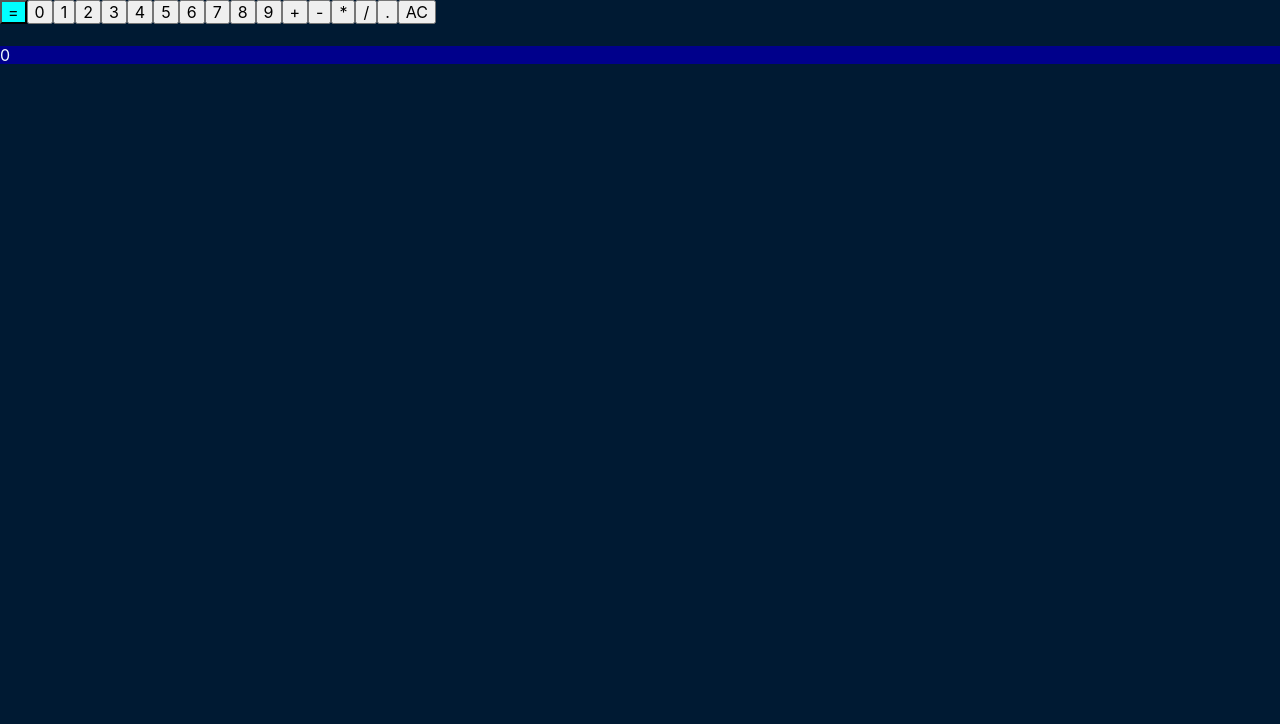
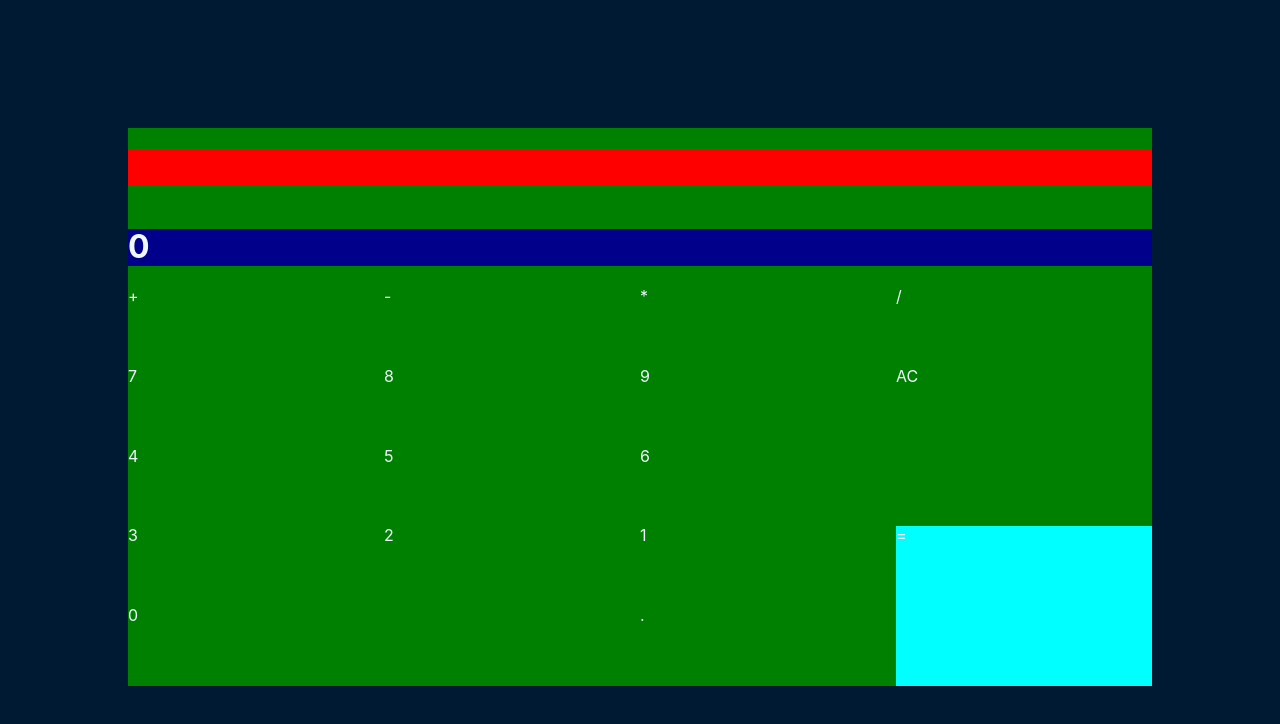
Before and after one commit to v86861062/fcc-javascript-calculator, a React (Create React App) app: page / in a window 1280 px wide. Shown: the top 724 px of the page. Built offline with nearby package versions, Linux system fonts and the light colour scheme.

Commit message:
Refactor handleClick

```diff
--- a/src/App.js
+++ b/src/App.js
@@ -23,7 +23,7 @@ class App extends Component {
   }
 
   handleClickNumber = (event) => {
-    let n = event.target.value
+    let n = event.target.dataset.number
     this.setState(prevState => ({
       display: isStartZero.test(prevState.display) ?
                   n :prevState.display + n,
@@ -42,7 +42,7 @@ class App extends Component {
   }
 
   handleClickOperator = (event) => {
-    let o = event.target.value
+    let o = event.target.dataset.operator
     this.setState(prevState => ({
       display: o,
       formula: endsWithOperator.test(prevState.formula) ?
@@ -81,31 +81,30 @@ class App extends Component {
   render() {
     const { display, formula} = this.state
     return (
-      <div className="test">
-          <button id="equals" onClick={this.handleClickEquals}>=</button>
+      <div className="calculator">
+        <div id="equals" onClick={this.handleClickEquals}>=</div>
 
-          <button id="zero"  value='0' onClick={this.handleClickNumber}>0</button>
-          <button id="one"   value='1' onClick={this.handleClickNumber}>1</button>
-          <button id="two"   value='2' onClick={this.handleClickNumber}>2</button>
-          <button id="three" value='3' onClick={this.handleClickNumber}>3</button>
-          <button id="four"  value='4' onClick={this.handleClickNumber}>4</button>
-          <button id="five"  value='5'  onClick={this.handleClickNumber}>5</button>
-          <button id="six"   value='6'  onClick={this.handleClickNumber}>6</button>
-          <button id="seven" value='7'  onClick={this.handleClickNumber}>7</button>
-          <button id="eight" value='8'  onClick={this.handleClickNumber}>8</button>
-          <button id="nine"  value='9'  onClick={this.handleClickNumber}>9</button>
+        <div id="zero"  data-number={'0'} onClick={this.handleClickNumber}>0</div>
+        <div id="one"   data-number={'1'} onClick={this.handleClickNumber}>1</div>
+        <div id="two"   data-number={'2'} onClick={this.handleClickNumber}>2</div>
+        <div id="three" data-number={'3'} onClick={this.handleClickNumber}>3</div>
+        <div id="four"  data-number={'4'} onClick={this.handleClickNumber}>4</div>
+        <div id="five"  data-number={'5'} onClick={this.handleClickNumber}>5</div>
+        <div id="six"   data-number={'6'} onClick={this.handleClickNumber}>6</div>
+        <div id="seven" data-number={'7'} onClick={this.handleClickNumber}>7</div>
+        <div id="eight" data-number={'8'} onClick={this.handleClickNumber}>8</div>
+        <div id="nine"  data-number={'9'} onClick={this.handleClickNumber}>9</div>
 
-          <button id="add"      value='+' onClick={this.handleClickOperator}>+</button>
-          <button id="subtract" value='-' onClick={this.handleClickOperator}>-</button>
-          <button id="multiply" value='x' onClick={this.handleClickOperator}>*</button>
-          <button id="divide"   value='/' onClick={this.handleClickOperator}>/</button>
+        <div id="subtract" data-operator={'-'} onClick={this.handleClickOperator}>-</div>
+        <div id="add"      data-operator={'+'} onClick={this.handleClickOperator}>+</div>
+        <div id="multiply" data-operator={'x'} onClick={this.handleClickOperator}>*</div>
+        <div id="divide"   data-operator={'/'} onClick={this.handleClickOperator}>/</div>
 
-          <button id="decimal" onClick={this.handleClickDecimal}>.</button>
-          <button id="clear" onClick={this.handleClickClear}>AC</button>
+        <div id="decimal" onClick={this.handleClickDecimal}>.</div>
+        <div id="clear" onClick={this.handleClickClear}>AC</div>
 
-          <h1>{formula}</h1>
-          <p id="display">{display}</p>
-
+        <h1 id="formula">{formula}</h1>
+        <h1 id="display">{display}</h1>
       </div>
     )
   }
```
